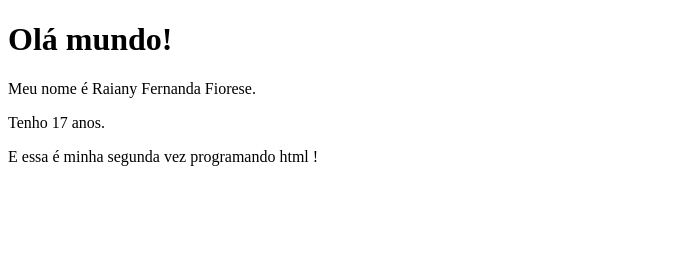
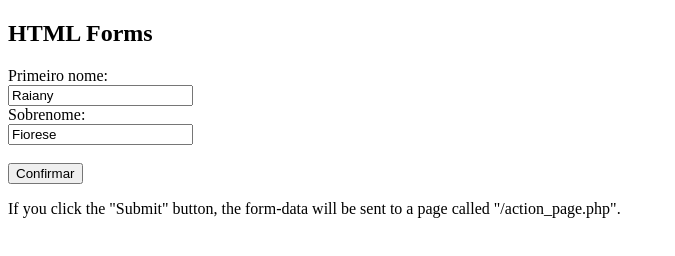
Before and after one commit to raianyyfiorese1806/raianyyfiorese1806.github.io, a plain HTML site: page index.html in a window 1280 px wide. Shown: the whole page, without its empty margins (0-675 px from the left). Drawn offline with Linux system fonts and the light colour scheme.

Commit message:
Update index.html

```diff
--- a/index.html
+++ b/index.html
@@ -1,15 +1,18 @@
 <!DOCTYPE html>
 <html>
-<head>
-<title>Apresentação.</title>
-</head>
 <body>
 
-<h1> Olá mundo!</h1>
-<p> Meu nome é Raiany Fernanda Fiorese.</p>
-<p> Tenho 17 anos.</p>
-<p> E essa é minha segunda vez programando html !</p>
+<h2>HTML Forms</h2>
 
+<form action="/action_page.php">
+  <label for="fname">Primeiro nome:</label><br>
+  <input type="text" id="fname" name="fname" value="Raiany"><br>
+  <label for="lname">Sobrenome:</label><br>
+  <input type="text" id="lname" name="lname" value="Fiorese"><br><br>
+  <input type="submit" value="Confirmar">
+</form>
+
+<p>If you click the "Submit" button, the form-data will be sent to a page called "/action_page.php".</p>
 
 </body>
 </html>
```
